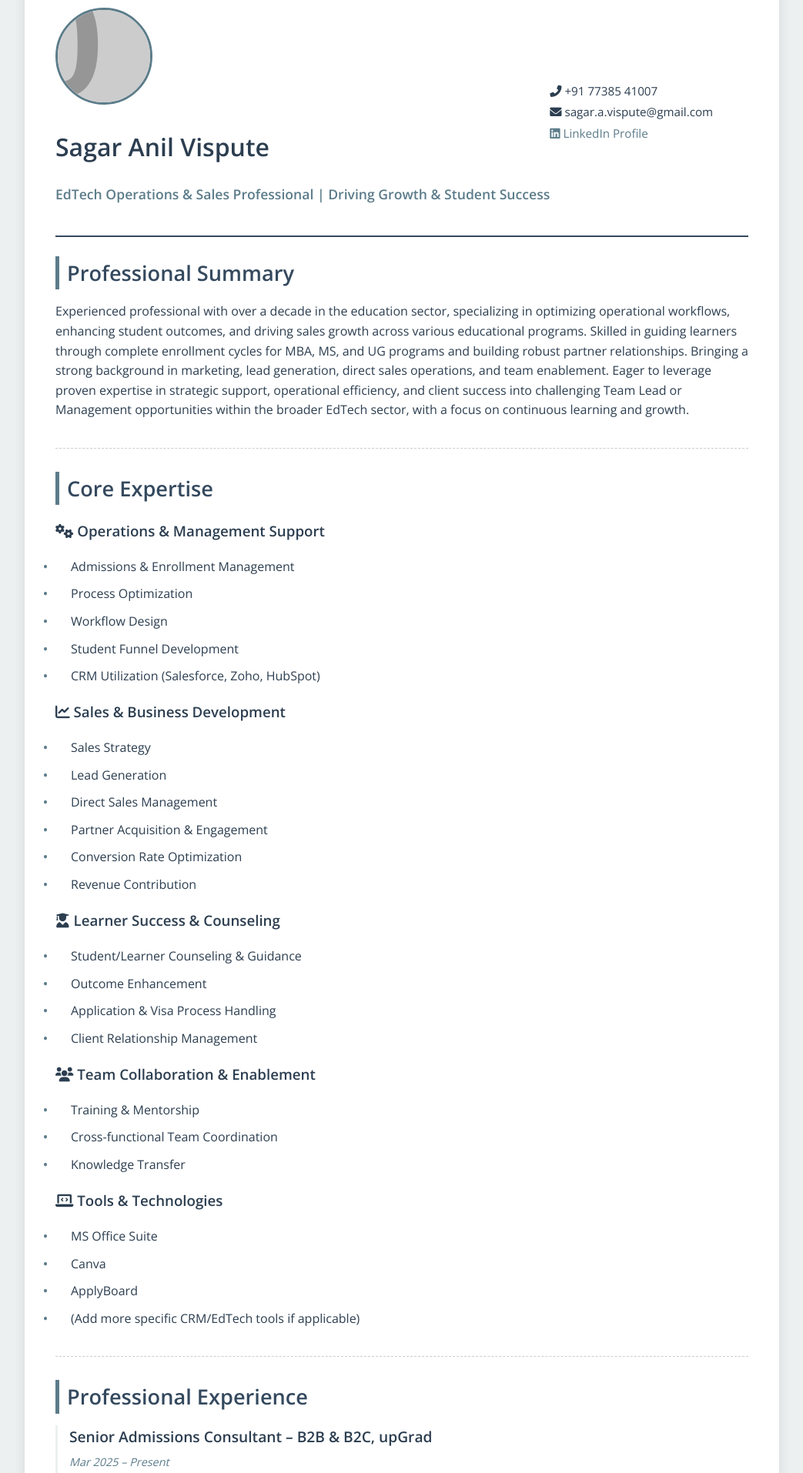
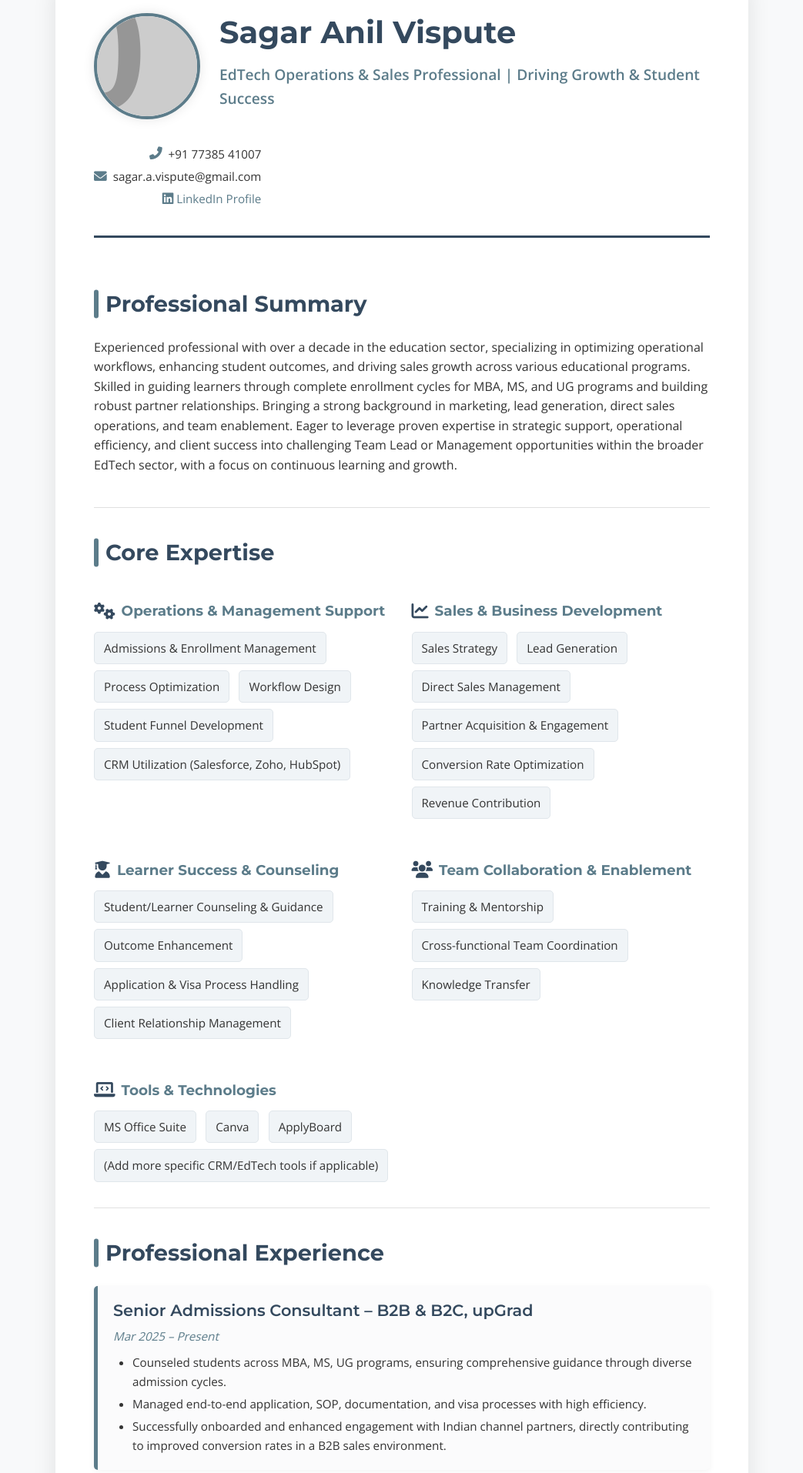
Before and after one commit to Sagaranilvispute/sagaranilvispute.github.io, a plain HTML site: page index.html in a window 1280 px wide. Shown: the part 60-1974 px from the top of the page at 77% size, without its empty margins (118-1161 px from the left). Drawn offline with nearby package versions, Linux system fonts and the light colour scheme; placeholder pictures from the web are drawn by us.

Commit message:
Update Style.css

```diff
--- a/Style.css
+++ b/Style.css
@@ -1,173 +1,359 @@
 /* Color Palette: */
-/* Primary Blue: #34495e (Dark Slate Blue) */
-/* Secondary Blue/Accent: #5C7C8A (Muted Blue/Gray-Blue) */
-/* Light Gray: #ecf0f1 (Clouds / Light Gray) */
-/* Text Color: #2c3e50 (Darker Blue/Charcoal) */
+/* Primary Blue: #34495e (Dark Slate Blue - for headings, main accents) */
+/* Accent Blue: #5C7C8A (Muted Blue/Gray-Blue - for subheadings, icons, softer accents) */
+/* Light Gray Background: #f8f9fa (Off-white / very light gray) */
+/* Section Separator: #e0e0e0 (Slightly darker light gray) */
+/* Text Color: #333333 (Dark Gray) */
 /* White: #FFFFFF */
 
 body {
     font-family: 'Open Sans', sans-serif;
     margin: 0;
-    padding: 20px;
-    background-color: #ecf0f1; /* Light Gray background */
-    color: #2c3e50; /* Darker text */
+    padding: 0;
+    background-color: #f8f9fa; /* Light Gray Background */
+    color: #333333; /* Dark Gray text */
     line-height: 1.6;
+    display: flex;
+    justify-content: center;
+    align-items: flex-start; /* Align to top */
+    min-height: 100vh;
+    padding: 30px 20px; /* Padding around the whole resume */
+    box-sizing: border-box;
 }
 
 .container {
     max-width: 900px;
-    margin: 20px auto;
+    width: 100%;
+    margin: 0 auto;
     background-color: #FFFFFF; /* White background for the content box */
-    padding: 30px 40px;
-    border-radius: 8px;
-    box-shadow: 0 4px 15px rgba(0, 0, 0, 0.1);
+    padding: 40px 50px;
+    border-radius: 10px;
+    box-shadow: 0 10px 30px rgba(0, 0, 0, 0.1);
+    box-sizing: border-box;
 }
 
 .header {
     display: flex;
+    justify-content: space-between;
     align-items: center;
-    padding-bottom: 25px;
-    margin-bottom: 25px;
-    border-bottom: 2px solid #34495e; /* Primary Blue line */
+    padding-bottom: 30px;
+    margin-bottom: 30px;
+    border-bottom: 3px solid #34495e; /* Primary Blue line */
+    flex-wrap: wrap; /* Allow wrapping on smaller screens */
+    gap: 20px;
+}
+
+.profile-info {
+    display: flex;
+    align-items: center;
+    gap: 25px;
 }
 
 .profile-photo {
-    width: 120px;
-    height: 120px;
+    width: 130px;
+    height: 130px;
     border-radius: 50%;
     object-fit: cover;
-    margin-right: 25px;
-    border: 3px solid #5C7C8A; /* Secondary Blue border */
+    border: 4px solid #5C7C8A; /* Accent Blue border */
+    box-shadow: 0 0 15px rgba(0, 0, 0, 0.1);
 }
 
-.header-right h1 {
-    margin: 0 0 5px 0;
+.header-text h1 {
+    margin: 0 0 8px 0;
     color: #34495e; /* Primary Blue for name */
-    font-size: 2.2em;
+    font-family: 'Montserrat', sans-serif;
+    font-size: 2.5em;
+    font-weight: 700;
 }
 
 .tagline {
-    font-size: 1.1em;
-    color: #5C7C8A; /* Secondary Blue for tagline */
+    font-size: 1.2em;
+    color: #5C7C8A; /* Accent Blue for tagline */
     margin-top: 0;
-    margin-bottom: 15px;
     font-weight: 600;
 }
 
+.contact-info {
+    text-align: right;
+    font-size: 0.95em;
+    flex-shrink: 0; /* Prevent shrinking */
+}
+
 .contact-info p {
-    margin: 3px 0;
-    font-size: 0.95em;
+    margin: 5px 0;
+    display: flex;
+    align-items: center;
+    justify-content: flex-end;
+    gap: 8px;
+}
+
+.contact-info i {
+    color: #5C7C8A; /* Accent Blue for contact icons */
+    font-size: 1.1em;
 }
 
 .contact-info a {
-    color: #5C7C8A; /* Secondary Blue for links */
+    color: #5C7C8A; /* Accent Blue for links */
     text-decoration: none;
+    transition: color 0.2s ease-in-out;
 }
 
 .contact-info a:hover {
+    color: #34495e; /* Primary Blue on hover */
     text-decoration: underline;
-    color: #34495e; /* Primary Blue on hover */
+}
+
+.main-content {
+    padding-top: 10px;
 }
 
 .section {
-    margin-bottom: 30px;
-    padding-bottom: 20px;
-    border-bottom: 1px dashed #cccccc; /* Light gray dashed line */
+    margin-bottom: 35px;
+    padding-bottom: 25px;
+    border-bottom: 1px solid #e0e0e0; /* Light gray separator */
 }
 
 .section:last-of-type {
-    border-bottom: none; /* No border for the last section */
+    border-bottom: none;
     margin-bottom: 0;
     padding-bottom: 0;
 }
 
 h2 {
     color: #34495e; /* Primary Blue for section titles */
-    font-size: 1.7em;
-    margin-bottom: 15px;
-    border-left: 5px solid #5C7C8A; /* Secondary Blue accent */
-    padding-left: 10px;
+    font-family: 'Montserrat', sans-serif;
+    font-size: 1.8em;
+    margin-bottom: 20px;
+    position: relative;
+    padding-left: 15px;
 }
 
-ul {
-    list-style: none; /* Remove default bullet */
-    padding: 0;
+h2::before {
+    content: '';
+    position: absolute;
+    left: 0;
+    top: 50%;
+    transform: translateY(-50%);
+    width: 6px;
+    height: 80%;
+    background-color: #5C7C8A; /* Accent Blue vertical bar */
+    border-radius: 3px;
 }
 
-ul li {
-    margin-bottom: 10px;
-    position: relative;
-    padding-left: 20px;
+/* Skills Section Grid */
+.skills-grid {
+    display: grid;
+    grid-template-columns: repeat(auto-fit, minmax(280px, 1fr));
+    gap: 25px;
+    margin-top: 15px;
 }
 
-ul li::before {
-    content: '\2022'; /* Custom bullet point (large dot) */
-    color: #5C7C8A; /* Secondary Blue bullet */
-    font-weight: bold;
-    display: inline-block;
-    width: 1em;
-    margin-left: -1em;
-    position: absolute;
-    left: 0;
+.skill-category h3 {
+    color: #5C7C8A; /* Accent Blue for skill category titles */
+    font-family: 'Montserrat', sans-serif;
+    font-size: 1.15em;
+    margin-bottom: 12px;
+    display: flex;
+    align-items: center;
+    gap: 8px;
 }
 
+.skill-category h3 i {
+    font-size: 1.2em;
+    color: #34495e; /* Primary Blue for skill icons */
+}
+
+.skills-grid ul {
+    list-style: none;
+    padding: 0;
+    margin: 0;
+}
+
+.skills-grid ul li {
+    background-color: #f0f4f7; /* Very light blue/gray background for skill tags */
+    border-radius: 5px;
+    padding: 8px 12px;
+    margin-bottom: 8px;
+    font-size: 0.95em;
+    display: inline-block; /* Make them look like tags */
+    margin-right: 8px;
+    white-space: nowrap; /* Prevent breaking within tags */
+    border: 1px solid #e0e6eb;
+}
+
+
+/* Experience and Education common styles */
 .experience-item, .education-item {
-    margin-bottom: 20px;
-    padding-left: 15px;
-    border-left: 3px solid #ecf0f1; /* Subtle light gray line */
+    margin-bottom: 25px;
+    padding: 15px 20px;
+    background-color: #fbfbfc; /* Slightly off-white for individual items */
+    border-left: 5px solid #5C7C8A; /* Accent Blue left border */
+    border-radius: 5px;
+    box-shadow: 0 2px 8px rgba(0, 0, 0, 0.05);
+    transition: transform 0.2s ease-in-out, box-shadow 0.2s ease-in-out;
+}
+
+.experience-item:hover, .education-item:hover {
+    transform: translateY(-3px);
+    box-shadow: 0 5px 15px rgba(0, 0, 0, 0.1);
 }
 
 .experience-item h3, .education-item h3 {
-    color: #2c3e50; /* Darker text for role/degree */
+    color: #34495e; /* Primary Blue for role/degree */
     margin: 0 0 5px 0;
-    font-size: 1.2em;
+    font-size: 1.3em;
+    font-family: 'Montserrat', sans-serif;
+    font-weight: 600;
 }
 
-.experience-item p.duration {
+.experience-item p.duration, .education-item p {
     font-style: italic;
-    color: #5C7C8A; /* Secondary Blue for duration */
+    color: #5C7C8A; /* Accent Blue for duration/institution */
     margin-top: 0;
     margin-bottom: 10px;
-    font-size: 0.9em;
+    font-size: 0.95em;
 }
 
 .experience-item ul {
     list-style: disc; /* Use standard disc for job duties */
-    padding-left: 20px;
+    padding-left: 25px;
+    margin: 0;
+}
+
+.experience-item ul li {
+    margin-bottom: 5px;
+    font-size: 0.95em;
+    padding-left: 0; /* Reset custom padding */
 }
 
 .experience-item ul li::before {
     content: none; /* Remove custom bullet from nested lists */
 }
 
+/* Hobbies Section Grid */
+.hobbies-grid {
+    display: flex;
+    flex-wrap: wrap;
+    gap: 15px;
+    margin-top: 15px;
+    justify-content: center; /* Center items if they don't fill a row */
+}
+
+.hobby-item {
+    background-color: #eaf0f4; /* Lighter blue/gray for hobbies */
+    padding: 10px 18px;
+    border-radius: 25px; /* Pill shape */
+    display: flex;
+    align-items: center;
+    gap: 8px;
+    font-size: 0.95em;
+    color: #34495e; /* Primary Blue text */
+    font-weight: 500;
+    border: 1px solid #d4dee7;
+    transition: background-color 0.2s ease-in-out, transform 0.2s ease-in-out;
+}
+
+.hobby-item:hover {
+    background-color: #dbe4ec; /* Slightly darker on hover */
+    transform: translateY(-2px);
+}
+
+.hobby-item i {
+    color: #5C7C8A; /* Accent Blue icon */
+    font-size: 1.1em;
+}
+
+/* Looking For section styling */
+.looking-for-section p {
+    font-size: 1.05em;
+    color: #34495e;
+    text-align: center;
+    font-weight: 600;
+    padding: 10px 0;
+}
+
 .footer {
     text-align: center;
-    margin-top: 30px;
-    padding-top: 20px;
-    border-top: 1px solid #cccccc; /* Light gray line */
-    color: #5C7C8A; /* Secondary Blue for footer text */
+    margin-top: 40px;
+    padding-top: 25px;
+    border-top: 1px solid #e0e0e0; /* Light gray line */
+    color: #5C7C8A; /* Accent Blue for footer text */
     font-size: 0.85em;
 }
 
 /* Responsive Design */
 @media (max-width: 768px) {
+    .container {
+        padding: 25px 30px;
+    }
+
     .header {
         flex-direction: column;
-        text-align: center;
+        align-items: flex-start; /* Align header items to the left */
+        text-align: left;
+    }
+
+    .profile-photo {
+        margin-bottom: 15px;
+    }
+
+    .header-text h1 {
+        font-size: 2em;
+    }
+
+    .tagline {
+        font-size: 1.1em;
+    }
+
+    .contact-info {
+        text-align: left;
+        margin-top: 15px;
+        width: 100%;
+    }
+
+    .contact-info p {
+        justify-content: flex-start; /* Align contact info to the left */
+    }
+
+    h2 {
+        font-size: 1.6em;
+    }
+
+    .skills-grid {
+        grid-template-columns: 1fr; /* Stack skill categories on small screens */
+    }
+
+    .skills-grid ul li {
+        width: auto; /* Allow tags to adjust width */
+        margin-right: 5px; /* Adjust spacing */
+    }
+
+    .hobbies-grid {
+        justify-content: flex-start; /* Align hobbies to the left on small screens */
+    }
+}
+
+@media (max-width: 480px) {
+    .container {
+        padding: 20px 20px;
     }
     .profile-photo {
-        margin: 0 0 15px 0;
+        width: 100px;
+        height: 100px;
     }
-    .header-right {
-        text-align: center;
+    .header-text h1 {
+        font-size: 1.7em;
     }
-    .container {
-        padding: 20px 25px;
-    }
-    h1 {
-        font-size: 1.8em;
+    .tagline {
+        font-size: 1em;
     }
     h2 {
-        font-size: 1.5em;
+        font-size: 1.4em;
+    }
+    .experience-item h3, .education-item h3 {
+        font-size: 1.1em;
+    }
+    .experience-item ul li, .skills-grid ul li, .hobby-item {
+        font-size: 0.9em;
     }
 }
```
